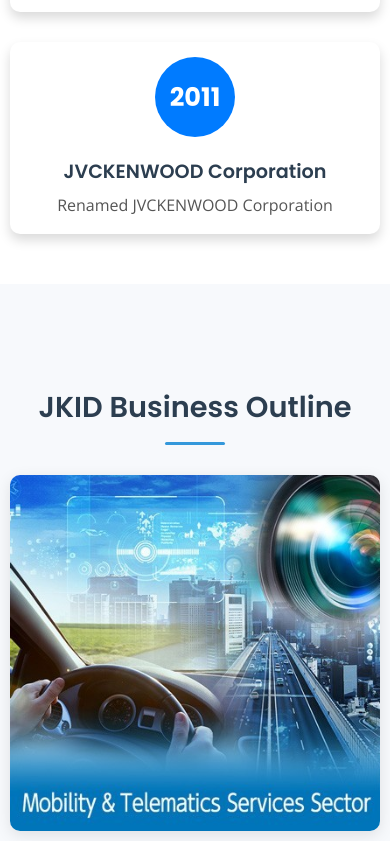
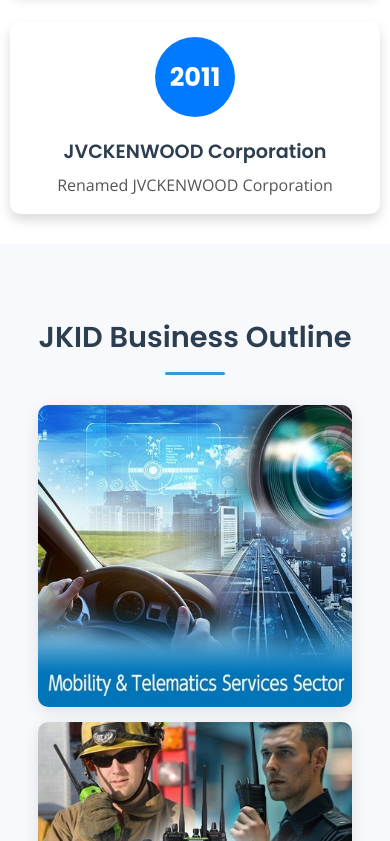
Before and after one commit to alfingrh192/id.jvckenwood, a plain HTML site: page index.html in a window 390 px wide. Shown: the part 1159-2000 px from the top of the page. Drawn offline with nearby package versions, Linux system fonts and the light colour scheme.

Commit message:
Update style.css

```diff
--- a/css/style.css
+++ b/css/style.css
@@ -318,10 +318,25 @@ ul {
     display: flex;
     justify-content: space-between;
     align-items: center;
-    padding: 10px 15px;
     text-decoration: none;
     color: #333;
     white-space: nowrap;
+}
+
+/* Mengatur padding untuk link dropdown utama */
+.dropdown-menu a {
+    padding: 10px 15px; /* Jarak atas/bawah 10px, kiri/kanan 15px */
+}
+
+/* Mengatur padding untuk link sub-dropdown */
+.sub-dropdown-menu a {
+    padding: 10px 20px; /* Jarak atas/bawah 10px, kiri/kanan 20px (lebih lebar) */
+}
+
+/* Tambahan: Pastikan panah dropdown tidak terpengaruh */
+.dropdown-menu a .dropdown-arrow,
+.sub-dropdown-menu a .dropdown-arrow {
+    margin-left: 10px; /* Memberi jarak antara teks dan panah */
 }
 
 .dropdown-menu li:hover, .sub-dropdown-menu li:hover {
@@ -390,14 +405,14 @@ ul {
 /* ======================================================= */
 .section-light {
     background-color: var(--light-bg);
-    padding-top: 50px;
-    padding-bottom: 50px;
+    padding-top: 40px;
+    padding-bottom: 40px;
 }
 
 .section-white {
     background-color: var(--card-bg);
-    padding-top: 50px;
-    padding-bottom: 50px;
+    padding-top: 30px;
+    padding-bottom: 30px;
 }
 
 .section-title.main-section-title {
@@ -444,7 +459,7 @@ ul {
 }
 
 .category-section {
-    margin-bottom: 50px;
+    margin-bottom: 30px;
 }
 
 /* ======================================================= */
@@ -1396,12 +1411,35 @@ ul {
         text-align: center;
     }
 
+    /* Mengubah susunan item menjadi vertikal dan memusatkannya */
     .segment-grid {
         flex-direction: column;
-    }
-
+        align-items: center;
+        gap: 15px;
+    }
+
+    /* Mengatur card agar memiliki lebar yang lebih kecil dan tinggi mengikuti konten */
     .segment-card {
-        flex-basis: auto; /* Mengatur ulang flex-basis agar item tidak memanjang */
+        width: 85%; /* Atur lebar card yang Anda inginkan */
+        height: auto; /* PENTING: Tinggi otomatis mengikuti konten */
+        flex-basis: auto; /* Mengatur ulang flex-basis */
+
+        /* Hapus properti padding-bottom dan height: 0; */
+        /* Hapus position: relative; dari sini */
+    }
+
+    /* Mengatur gambar agar mengisi penuh lebar card */
+    .segment-card img {
+        width: 100%; /* Gambar mengisi 100% lebar card */
+        height: auto; /* Tinggi gambar menyesuaikan secara proporsional */
+        display: block; /* Menghilangkan spasi ekstra di bawah gambar */
+
+        /* Hapus properti positioning absolut dari sini */
+        /* Hapus object-fit: contain/cover; dari sini */
+        position: static;
+        top: auto;
+        left: auto;
+        transform: none;
     }
 
     /* Timeline */
```
